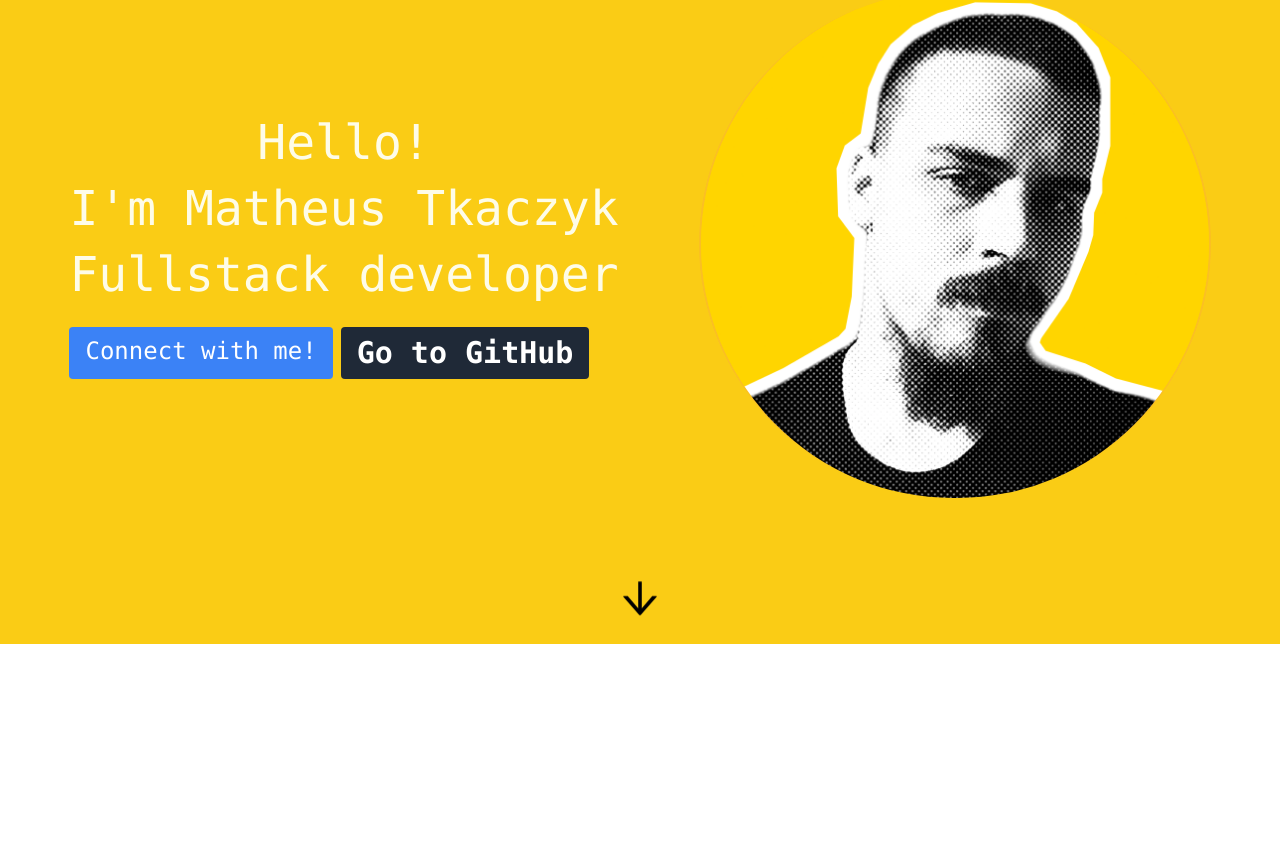
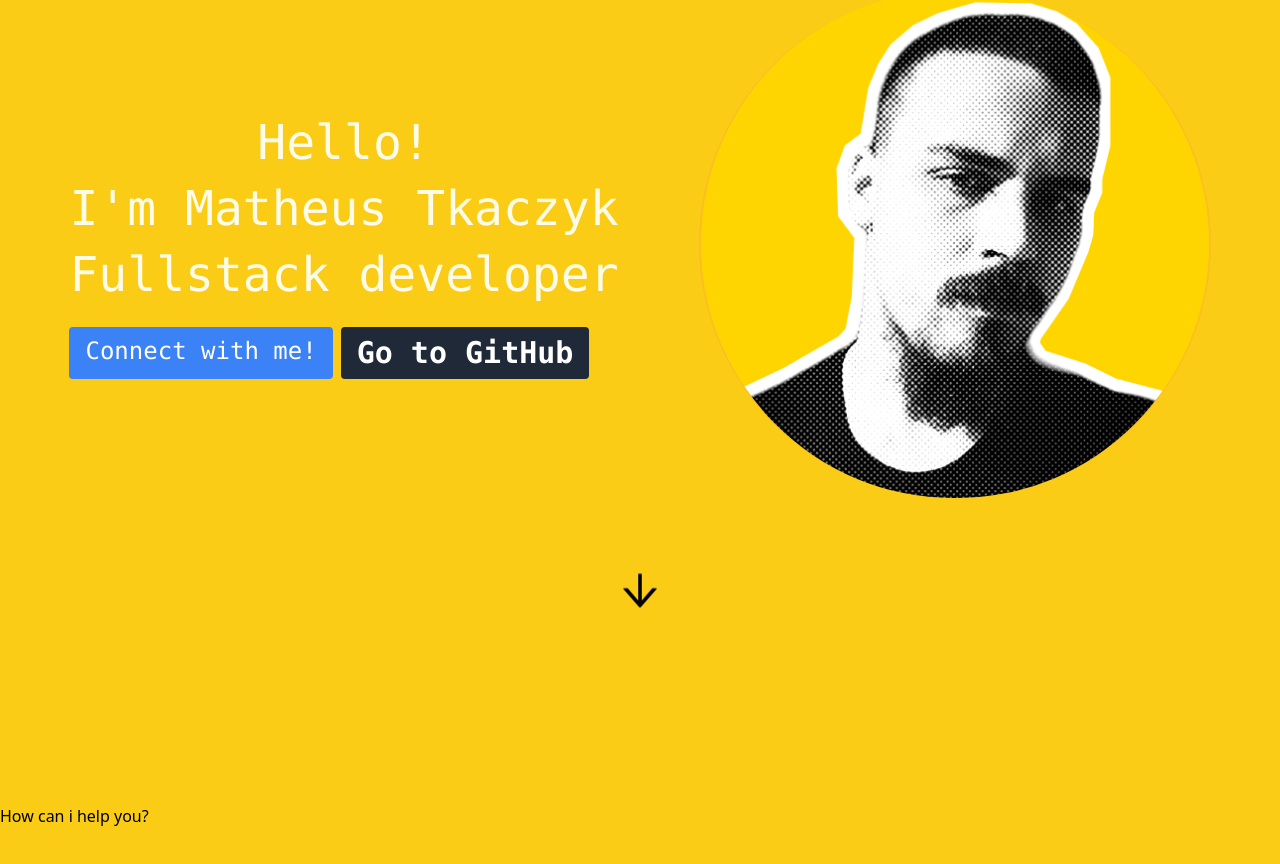
Before and after one commit to matheustkaczyk/portfolio_tailwind, a React (Vite) app: page / in a window 1280 px wide. Shown: the part 156-1020 px from the top of the page. Before the commit the page ends 800 px from the top, so only its background shows below. Built offline with nearby package versions, Linux system fonts and the light colour scheme.

Commit message:
feat: rendering services

```diff
--- a/src/App.jsx
+++ b/src/App.jsx
@@ -1,5 +1,6 @@
 import Header from "./components/Header"
 import Home from "./components/Home"
+import Services from "./components/Services"
 
 function App() {
 
@@ -9,6 +10,7 @@ function App() {
         <div className="max-w-7xl">
           <Header />
           <Home />
+          <Services />
         </div>
       </div>
     </div>
```
